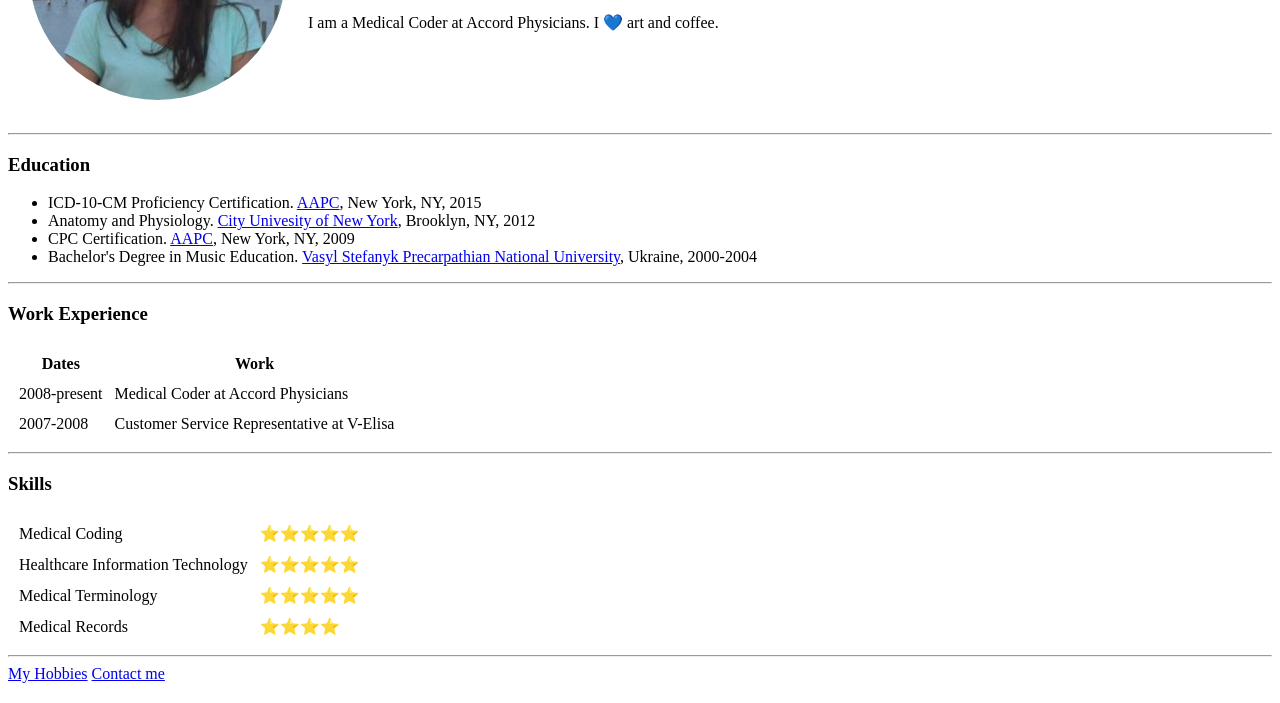
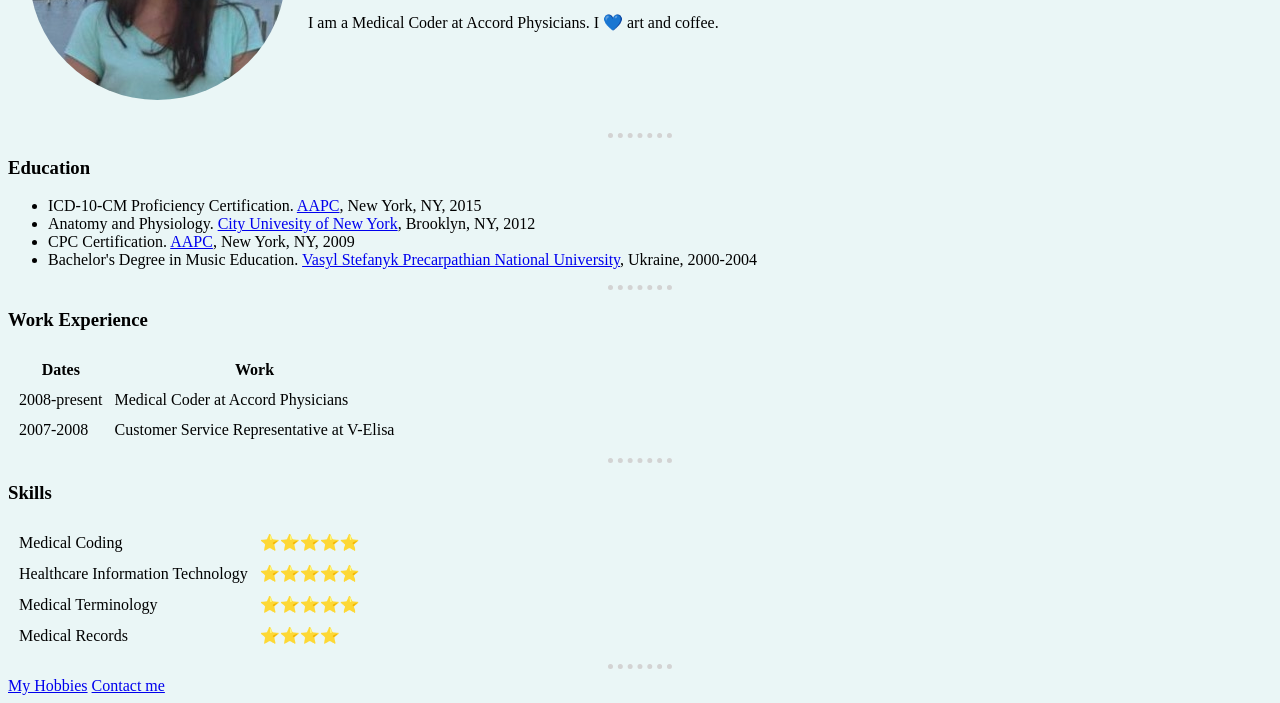
Before and after one commit to katerynasagan/cv, a plain HTML site: page index.html in a window 1280 px wide. Shown: the part 186-889 px from the top of the page. Drawn offline with Linux system fonts and the light colour scheme.

Commit message:
Add updated cv website files

```diff
--- a/index.html
+++ b/index.html
@@ -4,6 +4,22 @@
 <head>
   <meta charset="utf-8">
   <title>Kateryna's Personal Site</title>
+
+  <style>
+    body {
+      background-color: #eaf6f6;
+    }
+    hr {
+      border-style: dotted none none none;
+      border-width: 5px;
+      border-color: lightgrey;
+      width: 5%;
+    }
+
+
+  </style>
+
+
 </head>
 
 <body>
```
Also changed, not shown: contact-me.html (+0 -1 lines), hobbies.html (+1 -1 lines).
